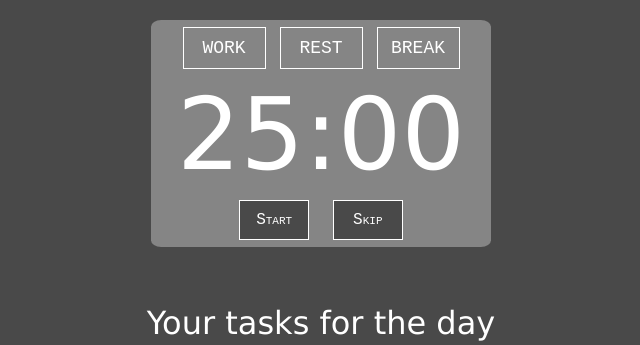
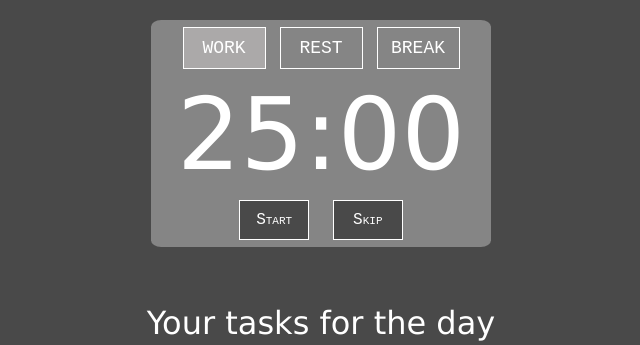
Before and after one commit to donnamagi/Pomodoro-app, a Flask app: page /todolist in a window 1280 px wide. Shown: the part 112-457 px from the top of the page, without its empty margins (319-959 px from the left). Run offline with Flask 2, Linux system fonts and the light colour scheme; the visitor is signed in with stand-in values (Sample User, id 1); data comes from the database, SQL or seed files in the repository; data that the repository does not hold is empty.

Commit message:
Highlighting active button

```diff
--- a/app/static/src/app.js
+++ b/app/static/src/app.js
@@ -5,9 +5,18 @@ let counterDisplayElem = document.querySelector('.counter-display');
 let counterSkipElem = document.querySelector('.counter-skip');
 let counterStartElem = document.querySelector('.counter-start');
 
+// Default variables for when the todos page loads
 let counterMinute = 25;
 let counterSecond = 0;
 let isPaused = true;
+let currentButton = document.getElementById('work');
+currentButton.style.backgroundColor = "rgb(171, 169, 169)";
+
+function currentlyActive(selected){
+    currentButton.style.backgroundColor = "inherit";     // Removes previous highlight
+    currentButton = document.getElementById(selected);   // Reassigns active button
+    currentButton.style.backgroundColor = "rgb(171, 169, 169)";
+}
 
 const fillZero=(n)=> ('00'+n).slice(-2);
 updateDisplay();
@@ -23,16 +32,25 @@ counterSkipElem.addEventListener("click",()=>{
     updateDisplay();
 });
 
+counterWorkElem.addEventListener("click", ()=>{
+    counterMinute = 25;
+    counterSecond = 0;
+    updateDisplay();
+    currentlyActive(counterWorkElem.id);
+});
+
 counterRestElem.addEventListener("click", ()=>{
     counterMinute = 5;
     counterSecond = 0;
     updateDisplay();
+    currentlyActive(counterRestElem.id);
 });
 
 counterBreakElem.addEventListener("click", ()=>{
     counterMinute = 15;
     counterSecond = 0;
     updateDisplay();
+    currentlyActive(counterBreakElem.id);
 });
 
 counterStartElem.addEventListener("click", () => {
--- a/app/templates/todolist.html
+++ b/app/templates/todolist.html
@@ -4,9 +4,9 @@
 
     <div class="counter main-column">
         <div class="counter-buttons">
-            <button class="counter-button work">WORK</button>
-            <button class="counter-button rest">REST</button>
-            <button class="counter-button break">BREAK</button>
+            <button id = "work", class="counter-button work">WORK</button>
+            <button id = "rest", class="counter-button rest">REST</button>
+            <button id = "break", class="counter-button break">BREAK</button>
         </div>
         <h1 class="counter-display">00:00</h1>
         <button class="counter-start">Start</button>
```
